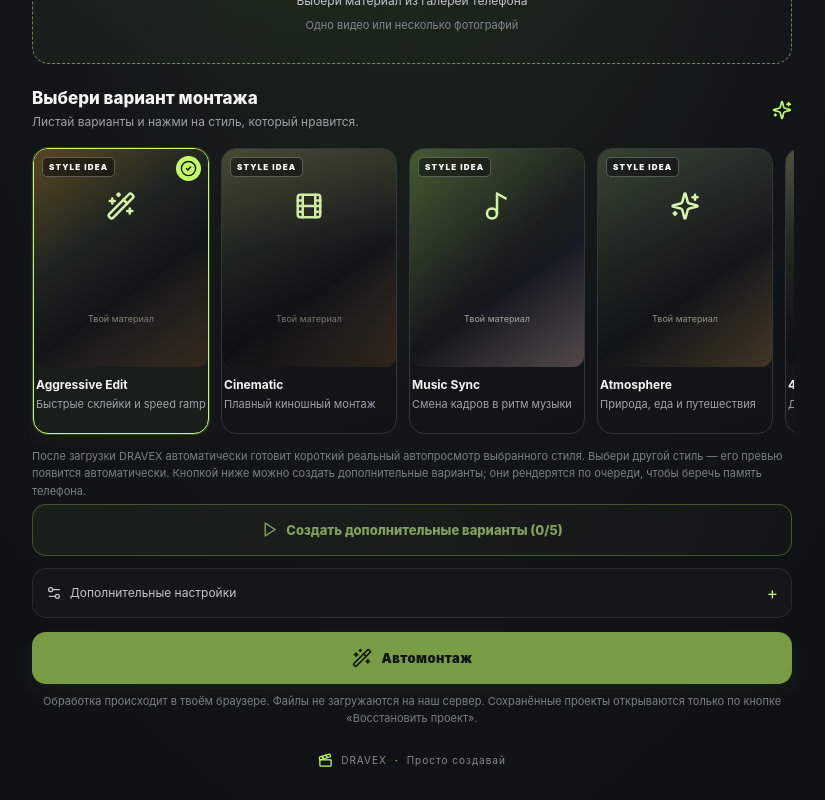
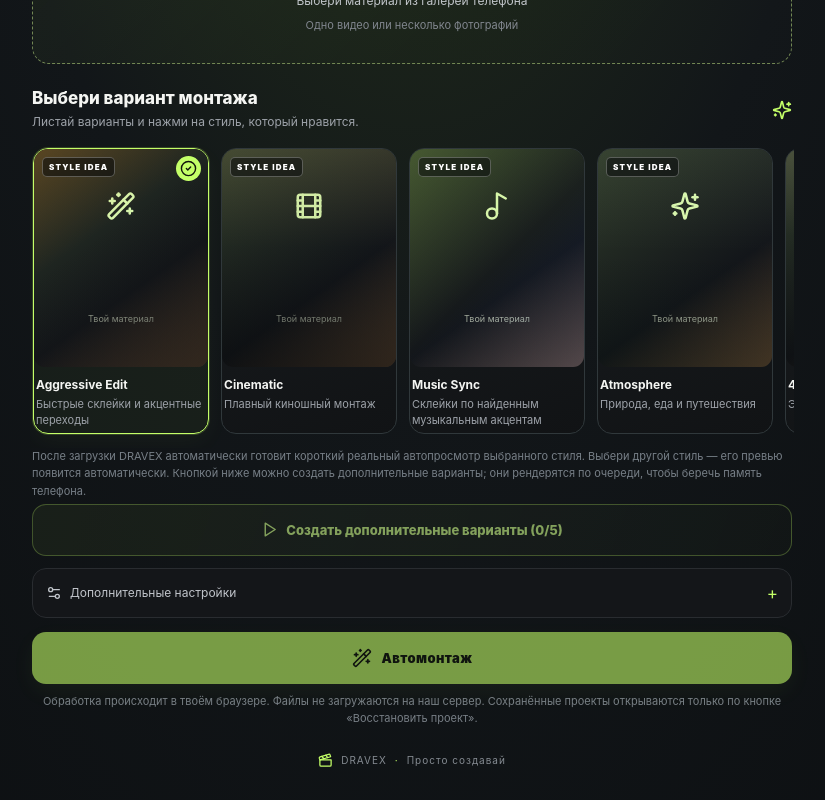
Before and after one commit to mlbbgame/dravex-ai-video-editor, a React (Vite) app: page / in a window 1280 px wide. Shown: the part 510-1310 px from the top of the page, without its empty margins (228-1053 px from the left). Built offline with nearby package versions, Linux system fonts and the light colour scheme.

Commit message:
Keep montage variant labels aligned with implemented features

```diff
--- a/src/App.tsx
+++ b/src/App.tsx
@@ -35,11 +35,11 @@ type RenderedVariant = {
 };
 
 const montageVariants: MontageVariant[] = [
-  { id: "aggressive", title: "Aggressive Edit", note: "Быстрые склейки и speed ramp", style: "velocity", transition: "action", strength: "strong", beatSync: false, previewClass: "velocity", icon: WandSparkles },
+  { id: "aggressive", title: "Aggressive Edit", note: "Быстрые склейки и акцентные переходы", style: "velocity", transition: "action", strength: "strong", beatSync: false, previewClass: "velocity", icon: WandSparkles },
   { id: "cinematic", title: "Cinematic", note: "Плавный киношный монтаж", style: "cinematic", transition: "cinematic", strength: "soft", beatSync: false, previewClass: "cinema", icon: Film },
-  { id: "music-sync", title: "Music Sync", note: "Смена кадров в ритм музыки", style: "velocity", transition: "auto", strength: "balanced", beatSync: true, previewClass: "pulse", icon: Music2 },
+  { id: "music-sync", title: "Music Sync", note: "Склейки по найденным музыкальным акцентам", style: "velocity", transition: "auto", strength: "balanced", beatSync: true, previewClass: "pulse", icon: Music2 },
   { id: "atmosphere", title: "Atmosphere", note: "Природа, еда и путешествия", style: "travel", transition: "cinematic", strength: "soft", beatSync: false, previewClass: "travel", icon: Sparkles },
-  { id: "4k-quality", title: "4K Quality", note: "Детализация и экспорт 2160p", style: "story", transition: "cinematic", strength: "soft", quality: "4K", beatSync: false, previewClass: "story", icon: Clapperboard },
+  { id: "4k-quality", title: "4K Quality", note: "Экспорт в разрешении 2160p", style: "story", transition: "cinematic", strength: "soft", quality: "4K", beatSync: false, previewClass: "story", icon: Clapperboard },
 ];
 
 function makeSegments(candidates: HighlightMoment[], sourceDuration: number, targetDuration: number, style: Exclude<EditStyle, "auto">, file: File, url: string): VideoSegment[] {
```
